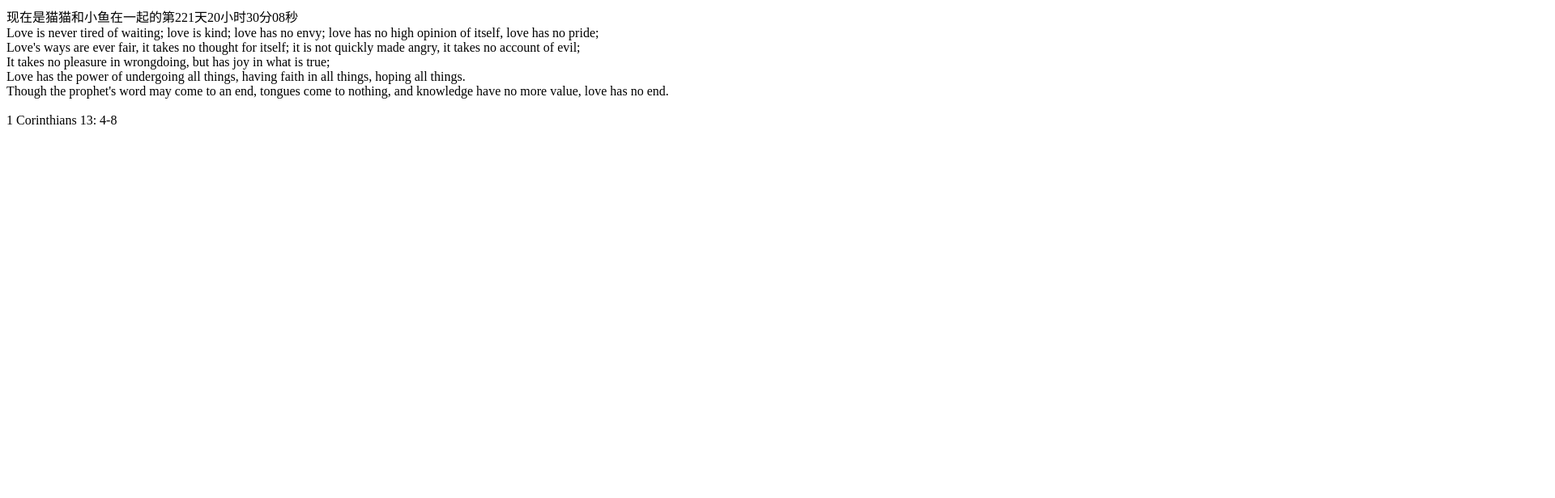
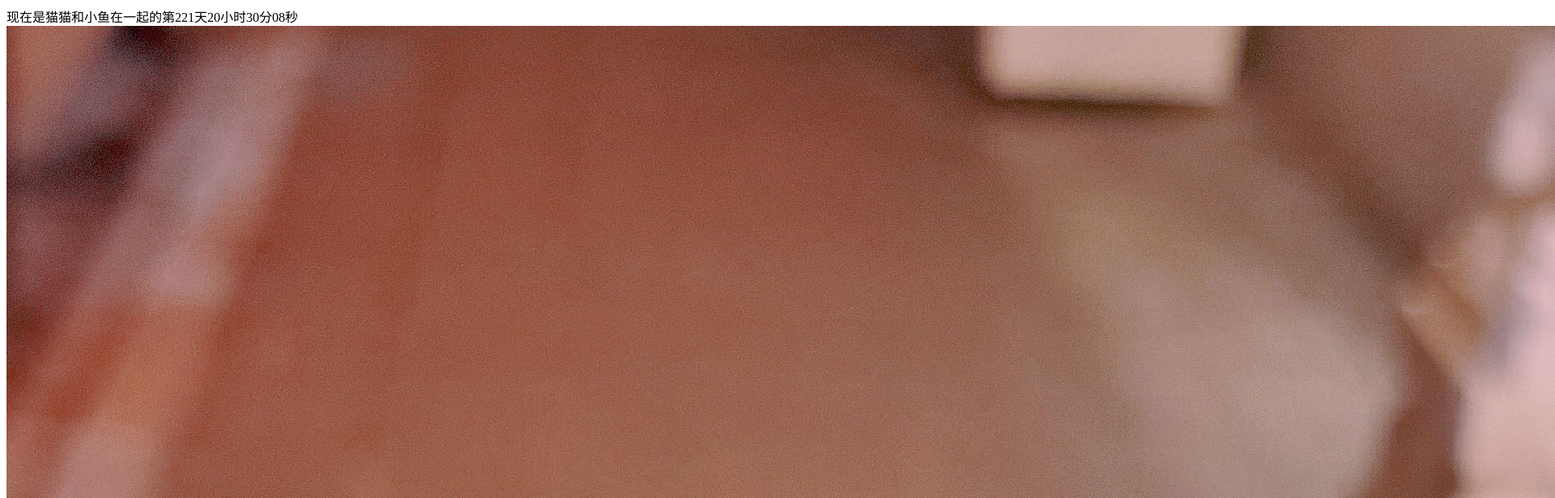
Before and after one commit to CRChenND/LoveMoment, a plain HTML site: page index.html in a window 1280 px wide. Shown: the top 616 px of the page at 81% size, 1920 px wide, since content can reach past the window. Drawn offline with Linux system fonts and the light colour scheme; no server answers.

Commit message:
update image url

```diff
--- a/index.html
+++ b/index.html
@@ -5,7 +5,7 @@
     <body>
         <div id="timer"></div>
         <div id="weather"></div>
-        <img id="moment" src="">
+        <img id="moment" src='https://raw.githubusercontent.com/CRChenND/LoveMoment/main/photos/'>
         <div id="caption"></div>
 
         <div id="bible">
--- a/index.js
+++ b/index.js
@@ -81,7 +81,7 @@ function photo(){
     ];
     var source_photo = src_list[Math.floor(Math.random() * src_list.length)];
     var head = 'https://raw.githubusercontent.com/CRChenND/LoveMoment/main/photos/'
-    document.getElementById("photo").src = head + source_photo + '.jpg';
+    document.getElementById("moment").src = head + source_photo + '.jpg';
 }
 
 currentTime();
```
